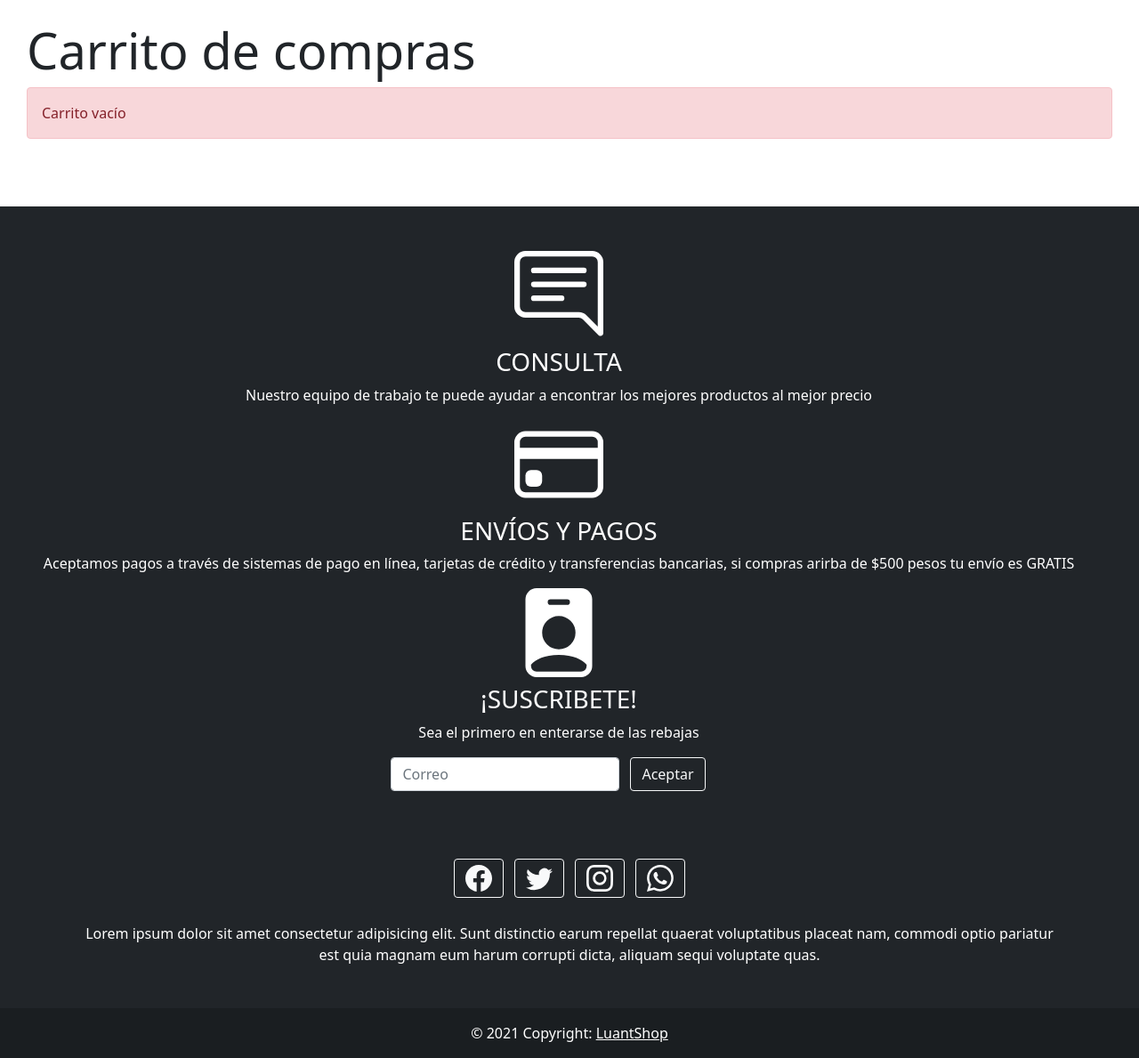
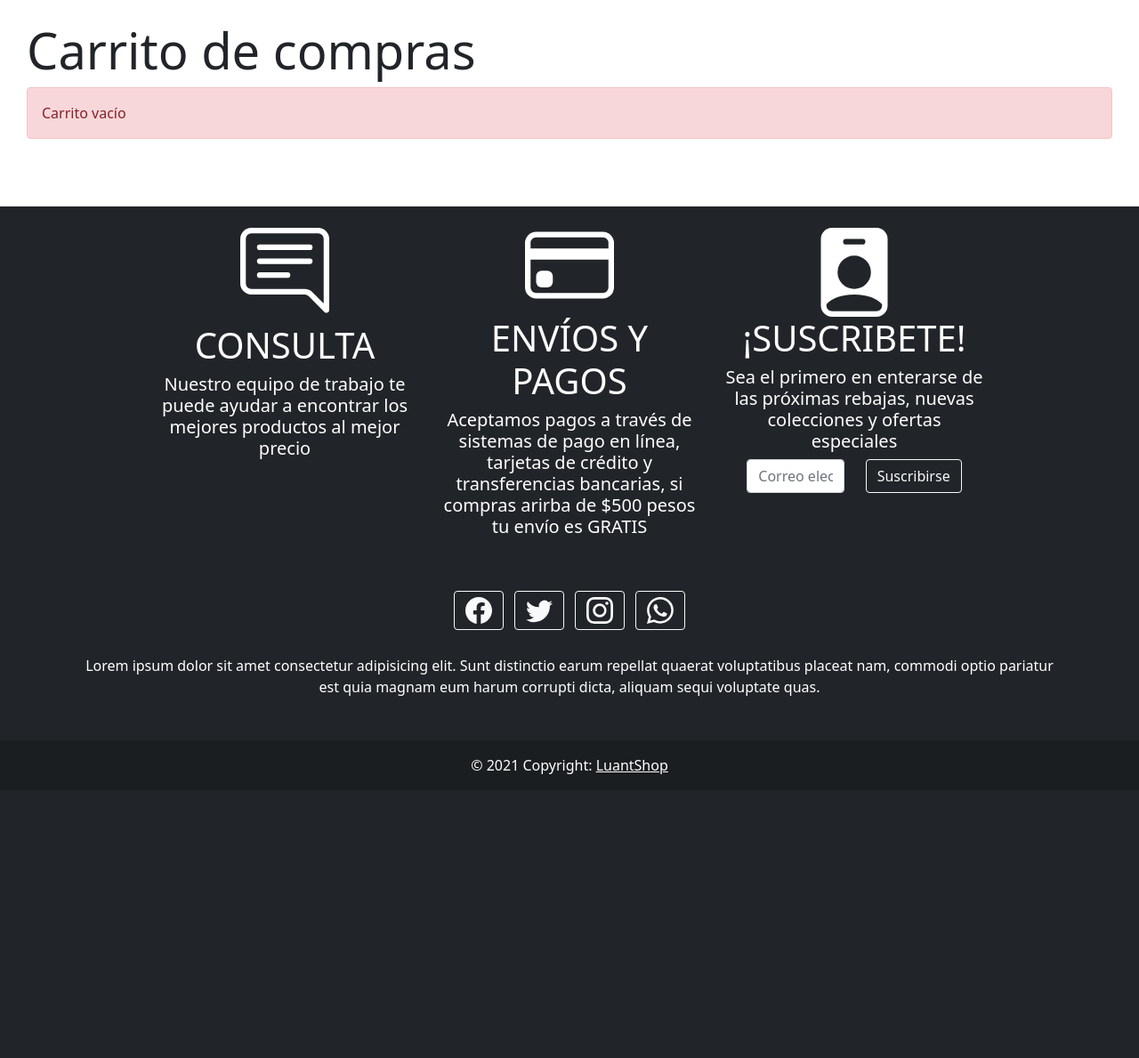
Before and after one commit to JoulesCH/ecommerce, a Django app: page /cart/ in a window 1280 px wide. Shown: the part 57-1246 px from the top of the page at 89% size. After the commit the page ends 927 px from the top, so only its background shows below. Run offline with Django 3.2, Linux system fonts and the light colour scheme.

Commit message:
Correcion de footer

```diff
--- a/templates/footer.html
+++ b/templates/footer.html
@@ -1,54 +1,54 @@
  <!-- Footer -->
-<footer class="bg-dark text-center text-white" >
+ <footer class="bg-dark text-center text-white justify-content-sm-center" >
   <!-- Grid container -->
   <!-- Section: Links -->
 
-    <section class="mb-4" >
+  <section class="mb-4"  >
       <!--Grid row-->
-        <div class="row justify-content-md-center" style = "padding-top:50px; width:100%;">
+      <div class="row justify-content-sm-center" style = "padding: 0px; margin:0px;">
         <!--Grid column-->
-          <div class="col-xs-auto" style = "width:100%;">
-            <h5 class="text-uppercase"><svg xmlns="http://www.w3.org/2000/svg" width="100" height="100" fill="currentColor" class="bi bi-chat-right-text" viewBox="0 0 16 16">
+        <div class="col-lg-3 col-md-6 mb-4 mb-md-0 col-sm-auto" style="padding-top; 20px; marigin-top; 20px">
+          <h5 class="text-uppercase" style="margin-top: 1.5rem;"><svg xmlns="http://www.w3.org/2000/svg" width="100" height="100" fill="currentColor" class="bi bi-chat-right-text" viewBox="0 0 16 16">
               <path d="M2 1a1 1 0 0 0-1 1v8a1 1 0 0 0 1 1h9.586a2 2 0 0 1 1.414.586l2 2V2a1 1 0 0 0-1-1H2zm12-1a2 2 0 0 1 2 2v12.793a.5.5 0 0 1-.854.353l-2.853-2.853a1 1 0 0 0-.707-.293H2a2 2 0 0 1-2-2V2a2 2 0 0 1 2-2h12z"/>
               <path d="M3 3.5a.5.5 0 0 1 .5-.5h9a.5.5 0 0 1 0 1h-9a.5.5 0 0 1-.5-.5zM3 6a.5.5 0 0 1 .5-.5h9a.5.5 0 0 1 0 1h-9A.5.5 0 0 1 3 6zm0 2.5a.5.5 0 0 1 .5-.5h5a.5.5 0 0 1 0 1h-5a.5.5 0 0 1-.5-.5z"/>
             </svg></h5>
-            <p class="h3">CONSULTA</p>
-            <p>Nuestro equipo de trabajo te puede ayudar a encontrar los mejores productos al mejor precio</p>
+          <p class="h1">CONSULTA</p>
+          <p class="h5">Nuestro equipo de trabajo te puede ayudar a encontrar los mejores productos al mejor precio</p>
         </div>
         <!--Grid column-->
 
         <!--Grid column-->
-          <div class="col-xs-auto" style = "width:100%;">
+        <div class="col-lg-3 col-md-6 mb-4 mb-md-0 col-sm-auto" style="margin-top: 1rem;">
           <h5 class="text-uppercase"><svg xmlns="http://www.w3.org/2000/svg" width="100" height="100" fill="currentColor" class="bi bi-credit-card" viewBox="0 0 16 16">
               <path d="M0 4a2 2 0 0 1 2-2h12a2 2 0 0 1 2 2v8a2 2 0 0 1-2 2H2a2 2 0 0 1-2-2V4zm2-1a1 1 0 0 0-1 1v1h14V4a1 1 0 0 0-1-1H2zm13 4H1v5a1 1 0 0 0 1 1h12a1 1 0 0 0 1-1V7z"/>
               <path d="M2 10a1 1 0 0 1 1-1h1a1 1 0 0 1 1 1v1a1 1 0 0 1-1 1H3a1 1 0 0 1-1-1v-1z"/>
             </svg></h5>
-            <p class="h3">ENVÍOS Y PAGOS</p>
-            <p>Aceptamos pagos a través de sistemas de pago en línea, tarjetas de crédito y transferencias bancarias, si compras arirba de $500 pesos tu envío es GRATIS</p>
+          <p class="h1">ENVÍOS Y PAGOS</p>
+          <p class="h5">Aceptamos pagos a través de sistemas de pago en línea, tarjetas de crédito y transferencias bancarias, si compras arirba de $500 pesos tu envío es GRATIS</p>
           </ul>
         </div>
         <!--Grid column-->
 
         <!--Grid column-->
-          <div class="col-xs-auto" style = "width:100%;">
+        <div class="col-lg-3 col-md-6 mb-4 mb-md-0 col-sm-auto" style="margin-top: 1.5rem;>
           <h5 class="text-uppercase"><svg xmlns="http://www.w3.org/2000/svg" width="100" height="100" fill="currentColor" class="bi bi-person-badge-fill" viewBox="0 0 16 16">
               <path d="M2 2a2 2 0 0 1 2-2h8a2 2 0 0 1 2 2v12a2 2 0 0 1-2 2H4a2 2 0 0 1-2-2V2zm4.5 0a.5.5 0 0 0 0 1h3a.5.5 0 0 0 0-1h-3zM8 11a3 3 0 1 0 0-6 3 3 0 0 0 0 6zm5 2.755C12.146 12.825 10.623 12 8 12s-4.146.826-5 1.755V14a1 1 0 0 0 1 1h8a1 1 0 0 0 1-1v-.245z"/>
             </svg></h5>
-            <p class="h3">¡SUSCRIBETE!</p>
-            <p>Sea el primero en enterarse de las rebajas</p>
+          <p class="h1">¡SUSCRIBETE!</p>
+          <p class="h5">Sea el primero en enterarse de las próximas rebajas, nuevas colecciones y ofertas especiales</p>
 
           <!-- Section: Form -->
-              <section class="" style = "width:100%;">
+    <section class="">
       <form action="">
         <!--Grid row-->
-                  <div class="row d-flex justify-content-center" style = "width:100%;">
+        <div class="row d-flex justify-content-center">
           <!--Grid column-->
 
           <!--Grid column-->
-                    <div class="col-auto" style = "padding-right: 0px;">
+          <div class="col-md-5 col-12">
             <!-- Email input -->
             <div class="form-outline form-white mb-4">
-                        <input placeholder="Correo" type="email" id="form5Example2" class="form-control" />
+              <input placeholder="Correo electrónico" type="email" id="form5Example2" class="form-control" />
             </div>
           </div>
           <!--Grid column-->
@@ -57,7 +57,7 @@
           <div class="col-auto">
             <!-- Submit button -->
             <button type="submit" class="btn btn-outline-light mb-4">
-                        Aceptar
+              Suscribirse
             </button>
           </div>
           <!--Grid column-->
--- a/templates/products/add.html
+++ b/templates/products/add.html
@@ -39,8 +39,6 @@
 
                 </div>
 
-            </div>
-    {%endif%}
                 <div class="container">
                     <div class="row justify-content-end">
                         <div class="col-4">
@@ -52,4 +50,7 @@
                     </div>
                 </div>
             </div>
+    {%endif%}
+
+    </div>
 {%endblock%}
```
Also changed, not shown: templates/pruebamiajulieta/footer.html (+4 -4 lines), templates/pruebas.html (+12 -1 lines), users/migrations/0002_alter_customer_id_carrito.py (added). Lines whose indentation alone changed are shown as unchanged.
